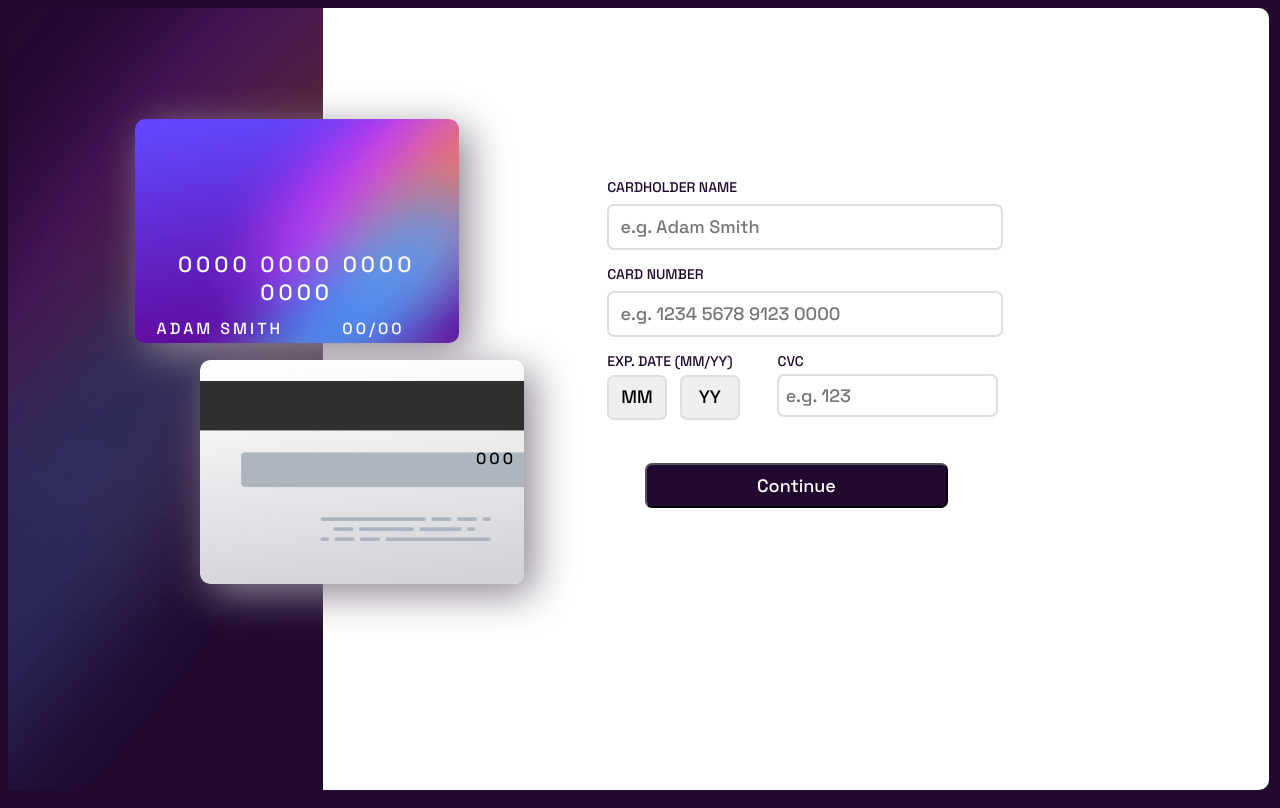
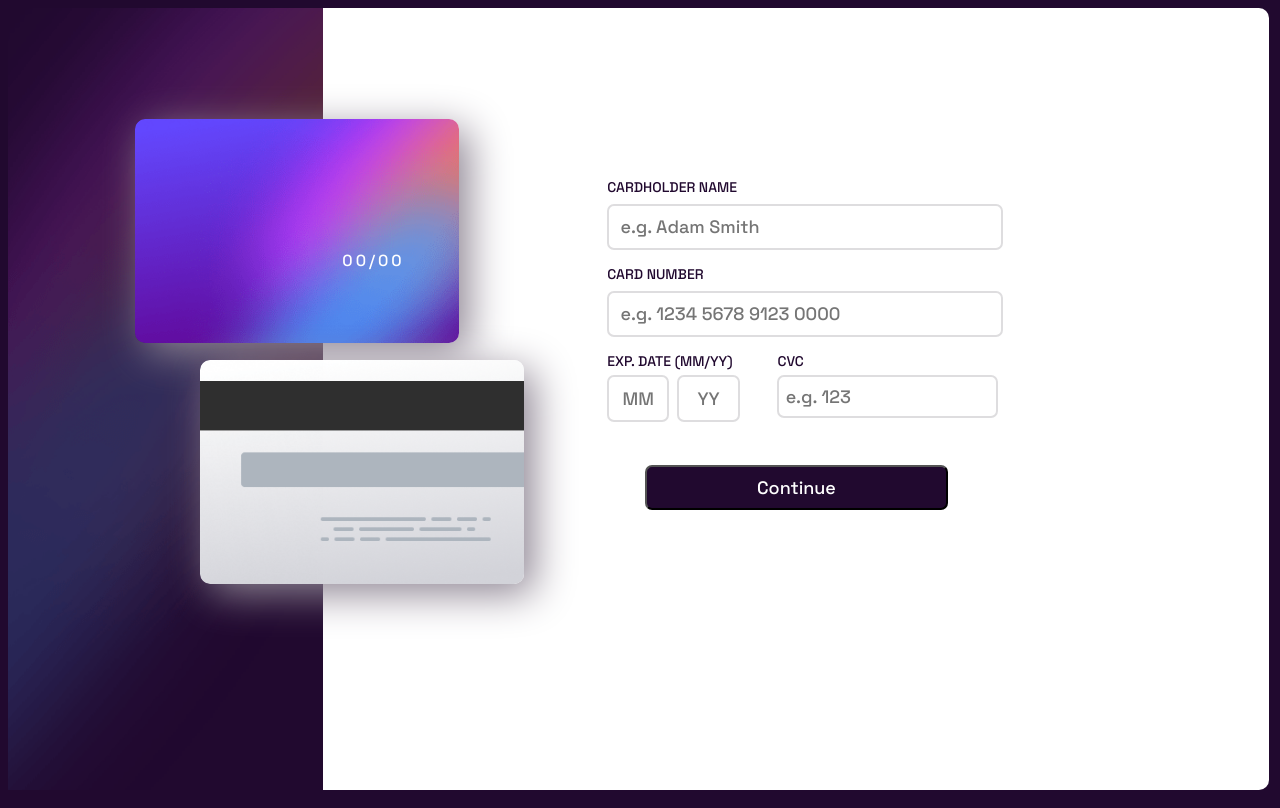
Before and after one commit to Emerald-A/Card-Manager, a plain HTML site: page index.html in a window 1280 px wide. Both pictures are taken after a click on the button "Continue". Drawn offline with nearby package versions, Linux system fonts and the light colour scheme.

Commit message:
Third Commit 05/09/2022

```diff
--- a/CSS/style.css
+++ b/CSS/style.css
@@ -149,8 +149,8 @@ label{
 }
 
 .main .mainContent .form .txtFieldS{
-     width: 45%;
-     height: 45px;
+     width: 42%;
+     height: 40px;
      font-size: 18px;
      font-family: 'Space Grotesk', sans-serif;
      outline: none;
@@ -239,3 +239,11 @@ select{
 .myplaceHolder{
      color: hsl(270, 3%, 87%) !important;
 }
+
+.dNone{
+     display: none;
+}
+
+.confirmation{
+     border: 1px solid black;
+}
--- a/JS/script.js
+++ b/JS/script.js
@@ -16,11 +16,8 @@ const date = new Date();
 var cardNum = document.getElementById("cardNumber");
 
 cardNum.onkeydown = function () {
-    if (cardNum.value.length > 0) {
-
-        if (cardNum.value.length % 4 == 0) {
-            cardNum.value += "    ";
-        }
+    if (cardNum.value.length % 6 == 0) {
+        cardNum.value += "  ";
     }
 }
 
@@ -53,3 +50,19 @@ function expDateEditor(params) {
     }
     alert(expMonth);
 }
+
+
+
+let cardHolderName = "";
+let cardNumber = "";
+let CVC = "";
+
+function valueAlerter(params) {
+    cardHolderName = document.getElementById("cardHolderName").value;
+    cardNumber = document.getElementById("cardNumber").value;
+    CVC = document.getElementById("CVC").value;
+
+    document.getElementById("holderName").innerText = cardHolderName;
+    document.getElementById("uniqueNumber").innerText = cardNumber;
+    document.getElementById("cardCVC").innerText = CVC;
+}
--- a/index.html
+++ b/index.html
@@ -8,63 +8,55 @@
 
      <!-- Styling -->
      <link rel="stylesheet" href="CSS/style.css">
+     <link rel="shortcut icon" href="/images/favicon.ico" type="image/x-icon">
 </head>
 <body>
      <div class="main">
           <div class="bgDesign">
                <div class="cardDesigns">
                     <div class="card1">
-                        <center> <h4> 0000  0000  0000  0000</h4></center>
+                        <center> <h4 id="uniqueNumber"> 0000  0000  0000  0000</h4></center>
                         <div class="nameanddate">
-                         <span>ADAM SMITH</span> <span>00/00</span>
+                         <span id="holderName">ADAM SMITH</span> <span>00/00</span>
                         </div>
                     </div>
                     <div class="card2">
-                         <span>000</span>
+                         <span id="cardCVC">000</span>
                     </div>
                </div>
           </div>
           <div class="mainContent">
                <div class="form">
                     <label for="cardholderName">CARDHOLDER NAME</label>
-                    <input type="text" placeholder="e.g. Adam Smith" class="txtFieldL" spellcheck="false" name="cardholderName">
+                    <input type="text" placeholder="e.g. Adam Smith" class="txtFieldL" spellcheck="false" name="cardholderName" id="cardHolderName" required>
+
                     <label for="cardNumber">CARD NUMBER</label>
-                    <input type="text" placeholder="e.g. 1234 5678 9123 0000" class="txtFieldL" name="cardNumber" id="cardNumber">
-                    <br>
-
+                    <input type="text" placeholder="e.g. 1234 5678 9123 0000" class="txtFieldL" name="cardNumber" id="cardNumber" maxlength="16">
 
                     <div class="expDateandCVC">
+                         <div class="expDateContainer">
+                              <label for="expDate">EXP. DATE (MM/YY)</label>
+                              <div class="expDate" name="expDate">
+                                   <input type="number" class="txtFieldS month" id="MM" ondblclick="expDateEditor()" maxlength="2" minlength="2" required placeholder="MM">
 
-                         <div class="expDateContainer">
+                                   <input type="number" class="txtFieldS" id="YY" ondblclick="expDateEditor()" maxlength="2" minlength="2" required placeholder="YY">
 
-                              <label for="expDate">EXP. DATE (MM/YY)</label>
-
-                              <div class="expDate" name="expDate">
-
-                                   <select type="" class="txtFieldS month" id="MM" ondblclick="expDateEditor()">
-
-                                        <option value="MM" style="color: hsl(270, 3%, 87%);">MM</option>
-
-                                   </select>
-
-
-                                   <select type="m" class="txtFieldS" id="YY" ondblclick="expDateEditor()">
-                                        <option value="YY" class="placeHolder">YY</option>
-                                   </select>
                               </div>
                          </div>
                          <div class="cvcContainer">
                               <label for="cvc">CVC</label>
                               <div class="dCVC" name="cvc">
-                                   <input type="text" placeholder="e.g. 123"  class="txtFieldM" maxlength="3" required>
+                                   <input type="text" placeholder="e.g. 123"  class="txtFieldM" maxlength="3" required id="CVC">
                               </div>
                          </div>
                     </div>
-                    <center><button class="lgButton"> Continue </button></center>
+                    <center>
+                         <button type="button" class="lgButton" onclick="valueAlerter()">Continue</button>
+                    </center>
                </div>
           </div>
      </div>
-
+     </div>
      <script src="JS/script.js"></script>
      <script src="https://code.jquery.com/jquery-3.5.1.min.js"></script>
 </body>
```
Also changed, not shown: images/favicon.ico (added).
